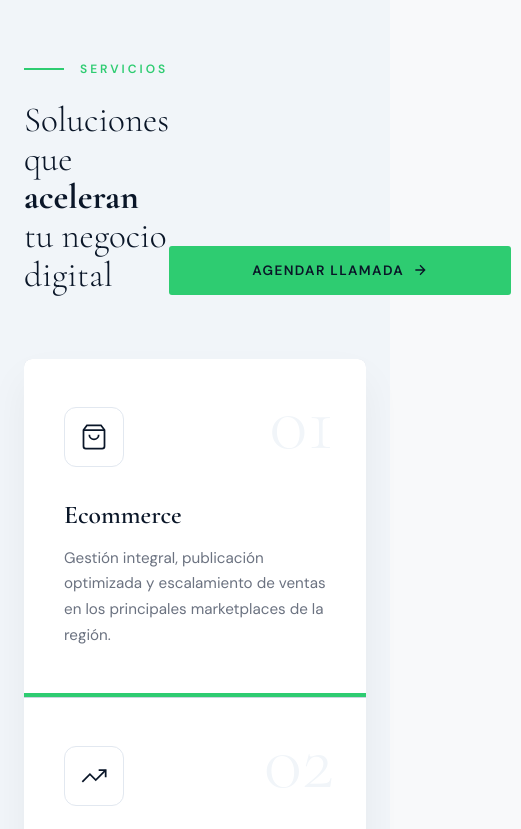
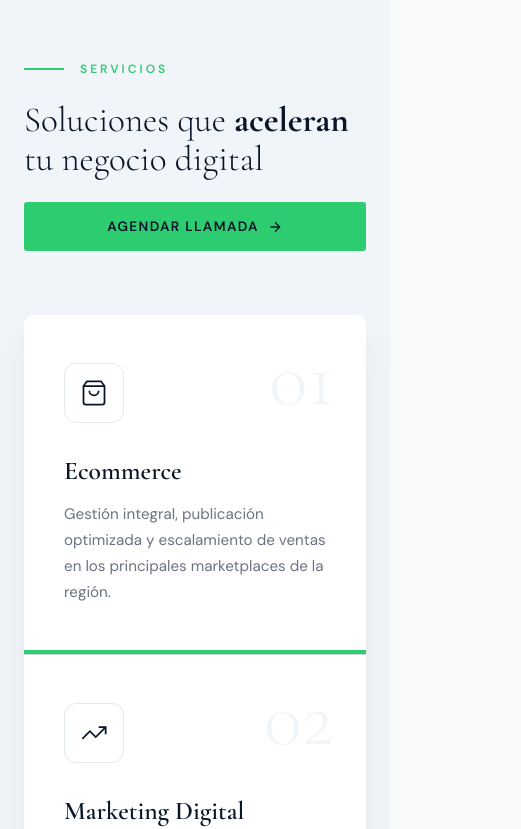
Before and after one commit to LautaroGelman/demo, a plain HTML site: page index.html in a window 390 px wide. Shown: the part 1807-2636 px from the top of the page, 521 px wide, since content can reach past the window. Drawn offline with nearby package versions, Linux system fonts and the light colour scheme.

Commit message:
Primer commit

```diff
--- a/index.html
+++ b/index.html
@@ -704,6 +704,7 @@
     .nav-links a { font-size: 1.2rem; }
     .hero-content { padding: 0 2rem; }
     .hero-scroll { left: 2rem; }
+    .servicios-header, .novedades-header { flex-direction: column; align-items: flex-start; gap: 1.5rem; }
     .novedades-grid, .partners-grid { grid-template-columns: 1fr; }
     .clients-grid { grid-template-columns: repeat(2, 1fr); }
     .form-row { grid-template-columns: 1fr; }
```
